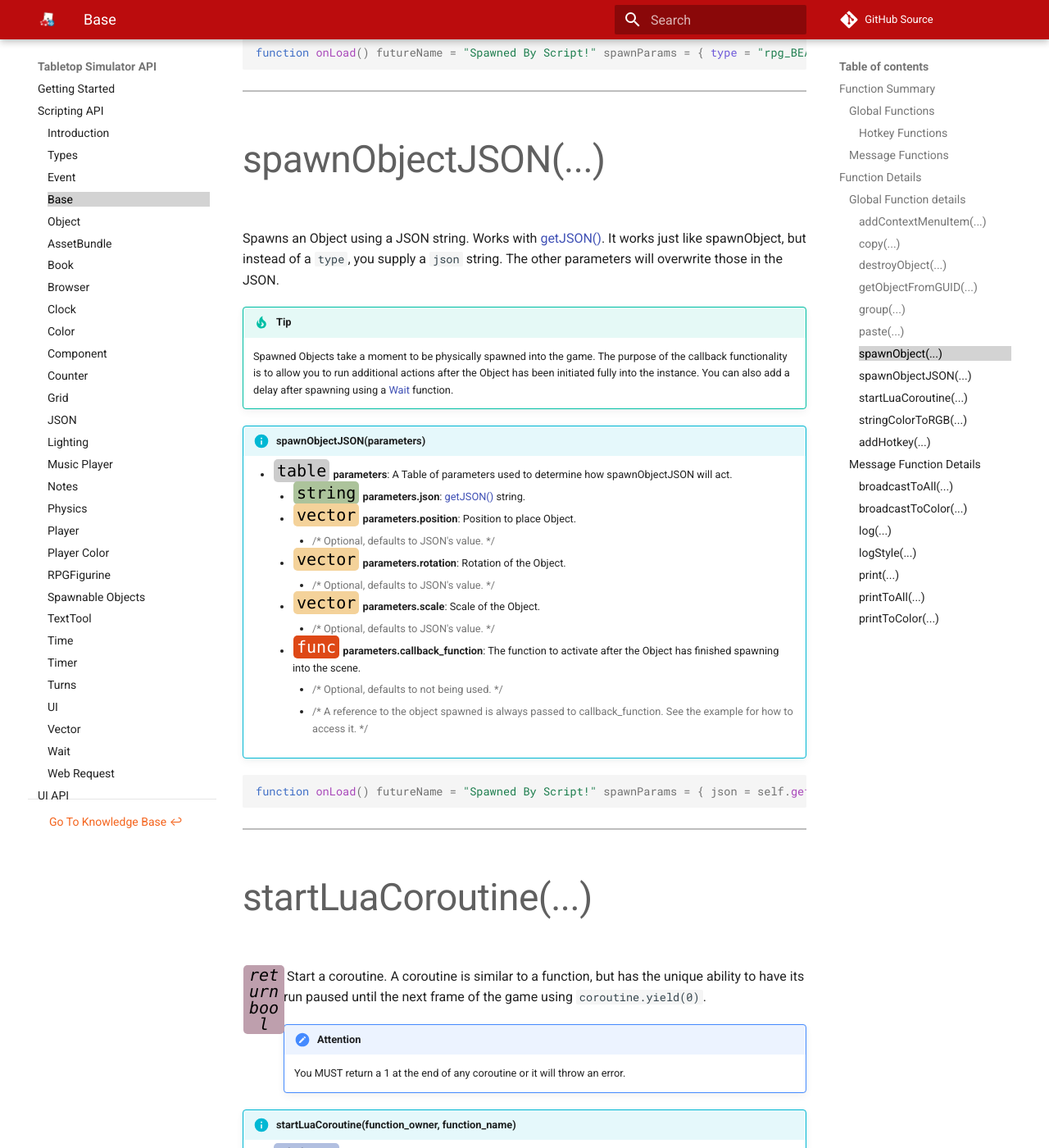
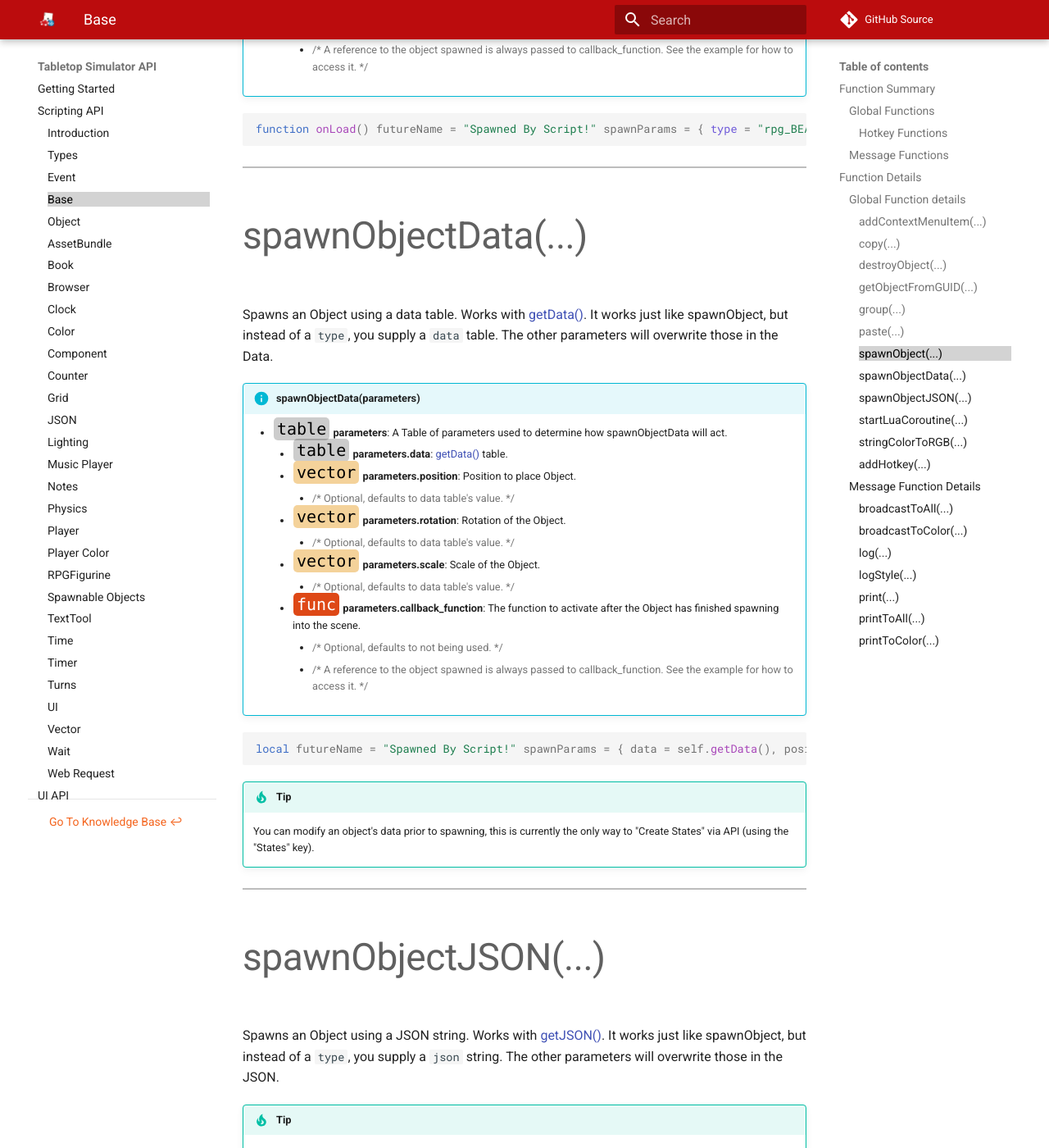
Before and after one commit to Berserk-Games/Tabletop-Simulator-API, an MkDocs documentation site: the page built from docs/base.md, in a window 1280 px wide and 1400 px high, scrolled down 7651 px. Shown: the whole window at 82% size. Built offline with MkDocs 1.6.1 and Material for MkDocs 9.7.7, drawn with Linux system fonts in a browser that asks for light colours; comment, search, counter and statistics services are not loaded; some of the changed text lies outside the part shown.

Commit message:
Document getData() and spawnObjectData()

````diff
--- a/docs/base.md
+++ b/docs/base.md
@@ -21,6 +21,7 @@ group([<span class="tag tab"></span>](types.md)&nbsp;objects) | Groups objects t
 paste([<span class="tag tab"></span>](types.md)&nbsp;parameters) | Pastes Objects in-game that were copied to the in-game clipboard. Works with [copy(...)](#copy). | [<span class="ret tab"></span>](types.md) | [<span class="i"></span>](#paste)
 <a class="anchor" id="setlookingforplayers"></a>setLookingForPlayers([<span class="tag boo"></span>](types.md)&nbsp;lfp) | Enables/disables looking for group. This is visible in the server browsers, indicating if you are recruiting for a game. | [<span class="ret boo"></span>](types.md) |
 spawnObject([<span class="tag tab"></span>](types.md)&nbsp;parameters) | Spawns an Object. See [Built-in](built-in-object.md) and [Custom](custom-game-objects.md) Spawnable Object pages for further details. | [<span class="ret obj"></span>](types.md) | [<span class="i"></span>](#spawnobject)
+spawnObjectData([<span class="tag tab"></span>](types.md)&nbsp;parameters) | Spawns an Object using a data table. Works with [getData()](object.md#getdata). | [<span class="ret obj"></span>](types.md) | [<span class="i"></span>](#spawnobjectdata)
 spawnObjectJSON([<span class="tag tab"></span>](types.md)&nbsp;parameters) | Spawns an Object using a JSON string. Works with [getJSON()](object.md#getjson). | [<span class="ret obj"></span>](types.md) | [<span class="i"></span>](#spawnobjectjson)
 startLuaCoroutine([<span class="tag obj"></span>](types.md)&nbsp;function_owner, [<span class="tag str"></span>](types.md)&nbsp;function_name) | Start a coroutine. | [<span class="ret boo"></span>](types.md) | [<span class="i"></span>](#startluacoroutine)
 stringColorToRGB([<span class="tag str"></span>](types.md)&nbsp;player_color) | Converts a [Player Color](player-color.md) string into a Color Table for tinting. | [<span class="ret col"></span>](types.md#color) | [<span class="i"></span>](#stringcolortorgb)
@@ -213,6 +214,46 @@ end
 ---
 
 
+####spawnObjectData(...)
+
+Spawns an Object using a data table. Works with [getData()](object.md#getdata). It works just like spawnObject, but instead of a `type`, you supply a `data` table. The other parameters will overwrite those in the Data.
+
+!!!info "spawnObjectData(parameters)"
+	* [<span class="tag tab"></span>](types.md) **parameters**: A Table of parameters used to determine how spawnObjectData will act.
+		* [<span class="tag tab"></span>](types.md) **parameters.data**: [getData()](object.md#getdata) table.
+		* [<span class="tag vec"></span>](types.md#vector) **parameters.position**: Position to place Object.
+			* {>>Optional, defaults to data table's value.<<}
+		* [<span class="tag vec"></span>](types.md#vector) **parameters.rotation**: Rotation of the Object.
+			* {>>Optional, defaults to data table's value.<<}
+		* [<span class="tag vec"></span>](types.md#vector) **parameters.scale**: Scale of the Object.
+			* {>>Optional, defaults to data table's value.<<}
+		* [<span class="tag fun"></span>](types.md#function) **parameters.callback_function**: The function to activate after the Object has finished spawning into the scene.
+			* {>>Optional, defaults to not being used.<<}
+			* {>>A reference to the object spawned is always passed to callback_function. See the example for how to access it.<<}
+
+``` Lua
+local futureName = "Spawned By Script!"
+spawnParams = {
+    data              = self.getData(),
+    position          = {x=0, y=3, z=-5},
+    rotation          = {x=0, y=90, z=0},
+    scale             = {x=2, y=2, z=2},
+    callback_function = function(obj) spawn_callback(obj, futureName, "Red") end
+    --alternative format:
+    --callback_function = |obj| spawn_callback(obj, futureName, "Red")
+}
+spawnObjectData(spawnParams)
+
+function spawn_callback(object_spawned, name, color)
+	object_spawned.setName(name)
+	object_spawned.setColorTint(color)
+end
+```
+
+!!!tip
+    You can modify an object's data prior to spawning, this is currently the only way to "Create States" via API (using the "States" key).
+
+---
 
 
 ####spawnObjectJSON(...)
````
Also changed, not shown: docs/object.md (+1 -0 lines).
